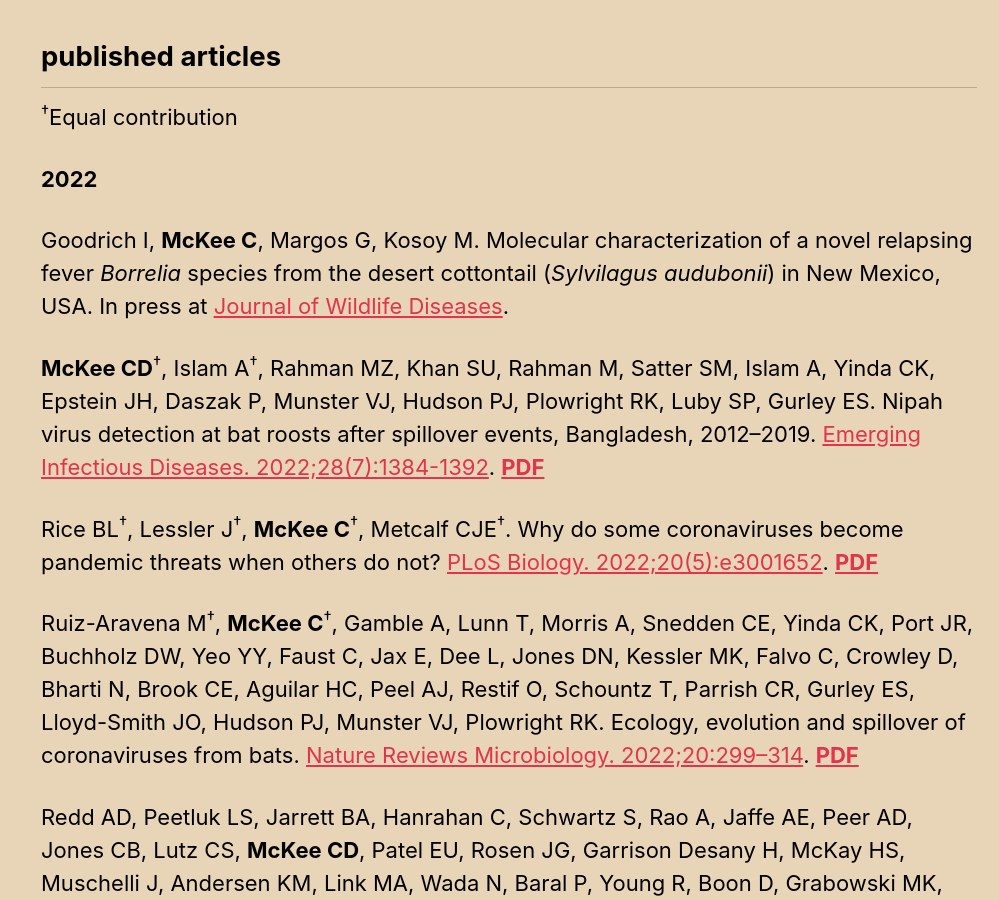
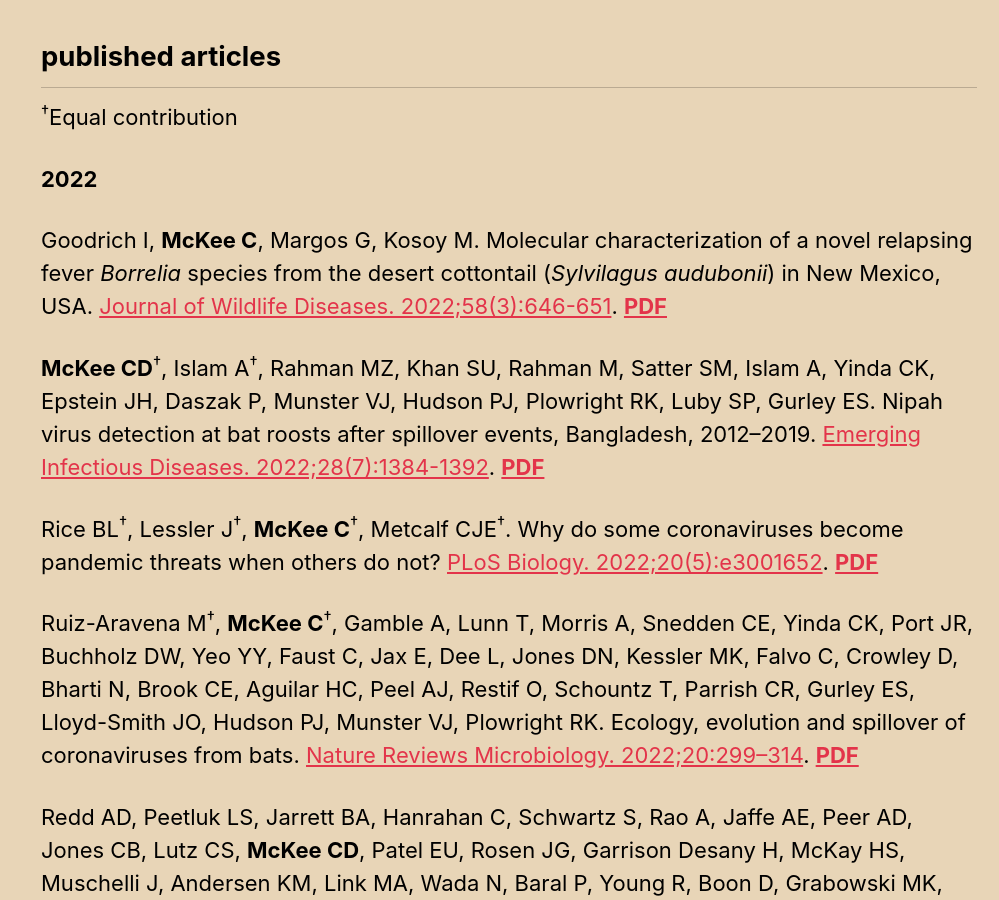
Before and after one commit to clifmckee/clifmckee.github.io, a Jekyll site: the page built from _pages/publications.md, in a window 1280 px wide and 900 px high, scrolled down 346 px. Shown: the whole window, without its empty margins (281-1280 px from the left). Built offline with Jekyll 4.4.1, drawn with Linux system fonts in a browser that asks for light colours; cached includes are drawn as plain includes.

Commit message:
Update pubs 2022-07-27

```diff
--- a/_pages/publications.md
+++ b/_pages/publications.md
@@ -16,7 +16,7 @@
 
 **2022**
 
-Goodrich I, **McKee C**, Margos G, Kosoy M. Molecular characterization of a novel relapsing fever *Borrelia* species from the desert cottontail (*Sylvilagus audubonii*) in New Mexico, USA. In press at [Journal of Wildlife Diseases](https://meridian.allenpress.com/jwd/article-abstract/doi/10.7589/JWD-D-21-00148/483308/Molecular-characterization-of-a-novel-relapsing).
+Goodrich I, **McKee C**, Margos G, Kosoy M. Molecular characterization of a novel relapsing fever *Borrelia* species from the desert cottontail (*Sylvilagus audubonii*) in New Mexico, USA. [Journal of Wildlife Diseases. 2022;58(3):646-651](https://doi.org/10.7589/JWD-D-21-00148). [**PDF**](http://clifmckee.github.io/files/2022_Goodrich_JWD.pdf)
 
 **McKee CD**<sup>†</sup>, Islam A<sup>†</sup>, Rahman MZ, Khan SU, Rahman M, Satter SM, Islam A, Yinda CK, Epstein JH, Daszak P, Munster VJ, Hudson PJ, Plowright RK, Luby SP, Gurley ES. Nipah virus detection at bat roosts after spillover events, Bangladesh, 2012–2019. [Emerging Infectious Diseases. 2022;28(7):1384-1392](https://doi.org/10.3201/eid2807.212614). [**PDF**](http://clifmckee.github.io/files/2022_McKee_EID.pdf)
 
```
Also changed, not shown: 2 other files.
